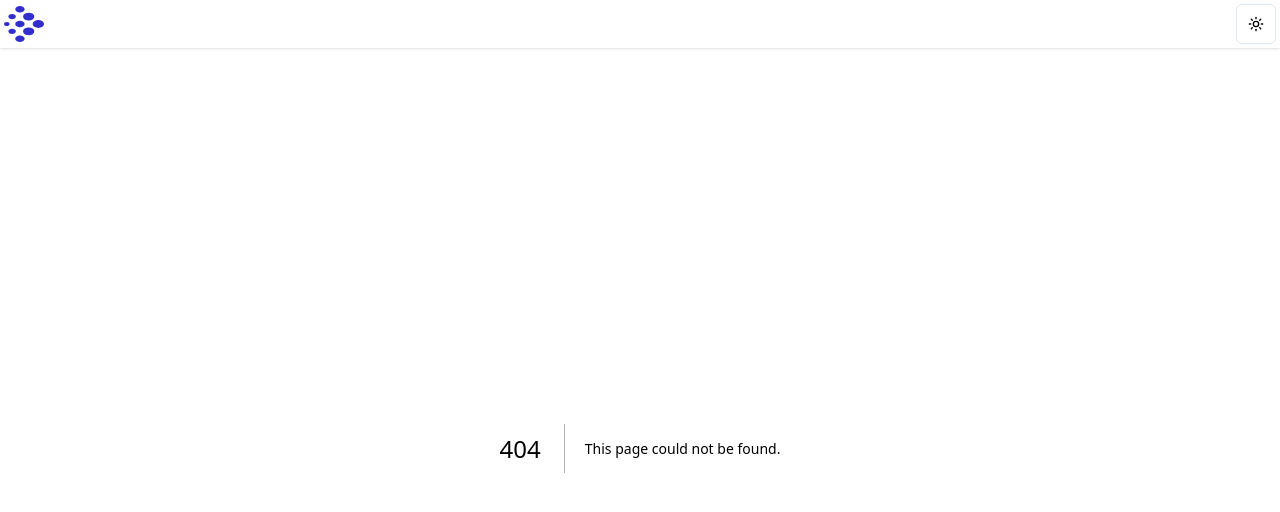
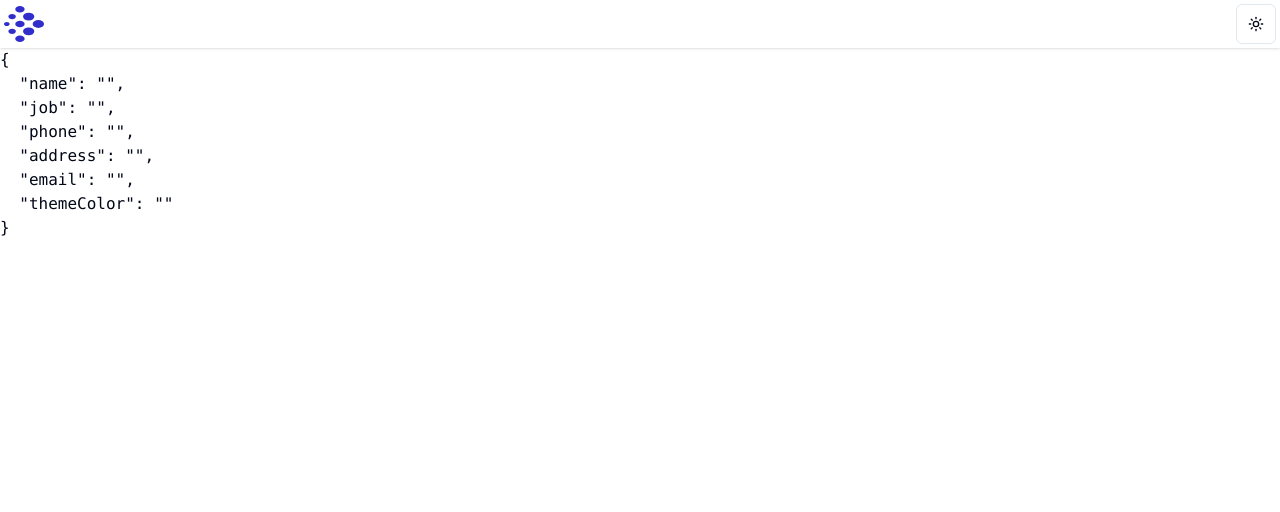
Before and after one commit to BADZA99/ai-multi-step-resume-builder, a Next.js app: page /resume/create in a window 1280 px wide. Before the commit this address had no page. Shown: the top 512 px of the page. Built offline with nearby package versions, Linux system fonts and the light colour scheme.

Commit message:
resume context

```diff
--- a/app/layout.js
+++ b/app/layout.js
@@ -1,7 +1,9 @@
+
 import localFont from "next/font/local";
 import "./globals.css";
 import { ThemeProvider } from "@/context/theme";
 import TopNav from "@/components/nav/TopNav";
+import { ResumeProvider } from "@/context/resume";
 
 const geistSans = localFont({
   src: "./fonts/GeistVF.woff",
@@ -31,8 +33,10 @@ export default function RootLayout({ children }) {
           enableSystem
           disableTransitionOnChange
         >
+          <ResumeProvider>
           <TopNav />
           {children}
+          </ResumeProvider>
         </ThemeProvider>
       </body>
     </html>
--- /dev/null
+++ b/app/resume/create/page.jsx
@@ -0,0 +1,15 @@
+'use client'
+import { useResume } from '@/context/resume'
+import React from 'react'
+
+export default function ResumeCreatePage() {
+    //context
+    const {Resume, setResume, Step, setStep} = useResume()
+  return (
+    <div>
+      <pre>
+        {JSON.stringify(Resume, null, 2)}
+      </pre>
+    </div>
+  )
+}
--- /dev/null
+++ b/context/resume.js
@@ -0,0 +1,43 @@
+"use client";
+import React from "react";
+
+const ResumeContext = React.createContext();
+
+const initialState = {
+  name: "",
+  job: "",
+  phone: "",
+  address: "",
+  email: "",
+  themeColor: "",
+  //   about: '',
+  //   skills: [],
+  //   education: [],
+  //   work: [],
+  //   projects: [],
+  //   awards: [],
+  //   certifications: [],
+  //   languages: [],
+  //   interests: [],
+  //   references: [],
+};
+
+export function ResumeProvider({ children }) {
+  const [Resume, setResume] = React.useState(initialState);
+  const [Step, setStep] = React.useState(1);
+
+  return (
+    <ResumeContext.Provider
+      value={{
+        Resume,
+        setResume,
+        Step,
+        setStep,
+      }}
+    >
+      {children}
+    </ResumeContext.Provider>
+  );
+}
+
+export const useResume = () => React.useContext(ResumeContext);
```
